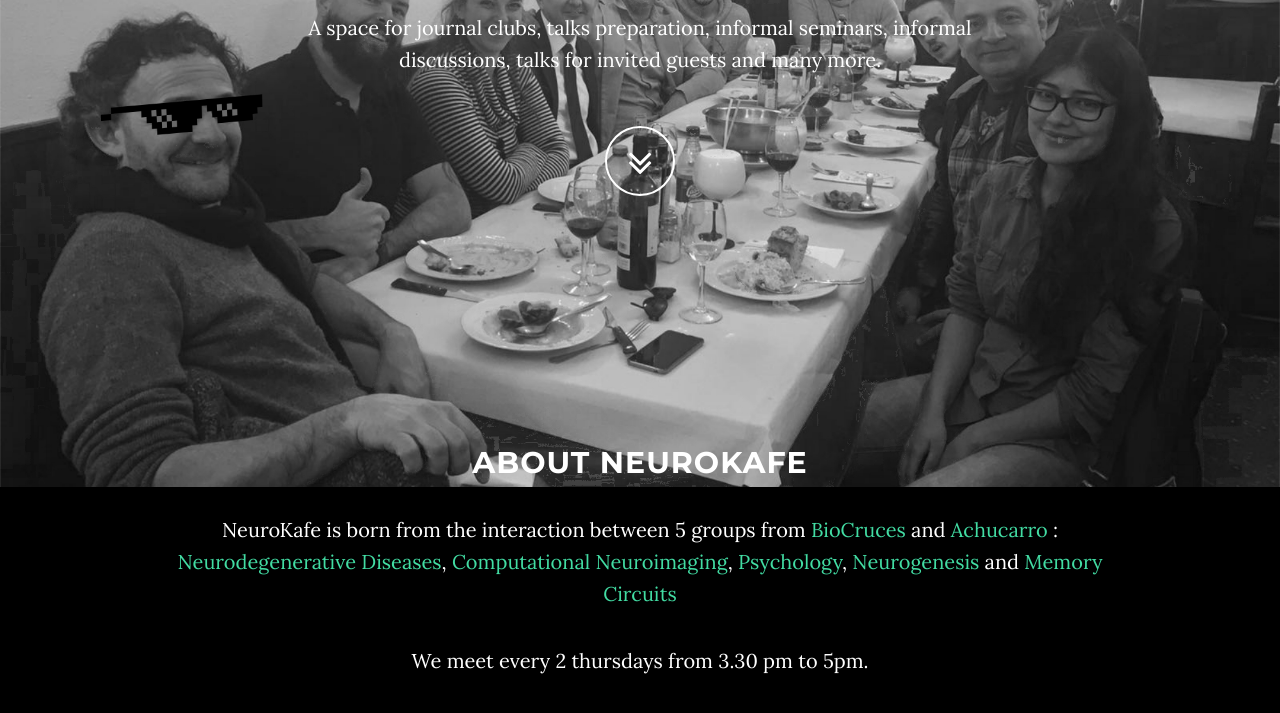
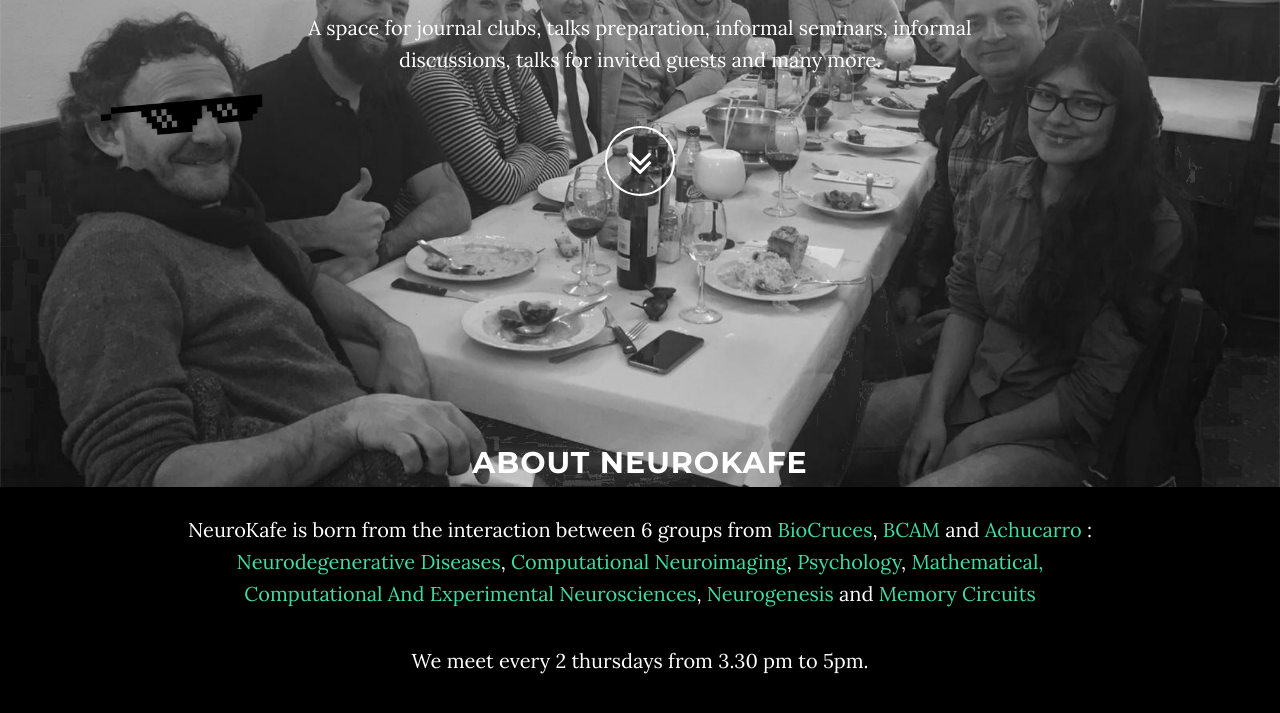
Before and after one commit to neurokafe/neurokafe.github.io, a website: page index.html in a window 1280 px wide. Shown: the part 313-1026 px from the top of the page. Drawn offline with nearby package versions, Linux system fonts and the light colour scheme; some packages are replaced by stand-ins of ours.

Commit message:
added new BCAM group

```diff
--- a/index.html
+++ b/index.html
@@ -106,12 +106,14 @@
             <div class="col-lg-10 col-lg-offset-1">
                 <h2>About NeuroKafe</h2>
 
-                <p>NeuroKafe is born from the interaction between 5 groups from
-                  <a target="_blank" href="http://biocruces.com">BioCruces</a>
+                <p>NeuroKafe is born from the interaction between 6 groups from
+                  <a target="_blank" href="http://biocruces.com">BioCruces</a>,
+		  <a target="_blank" href="http://www.bcamath.org">BCAM</a>
                   and <a target="_blank" href="http://www.achucarro.org">Achucarro</a> :
                   <a target="_blank" href="http://biocruces.com/web/biocruces/bc5.01">Neurodegenerative Diseases</a>,
                   <a target="_blank" href="http://biocruces.com/web/biocruces/bc5.08">Computational Neuroimaging</a>,
                   <a target="_blank" href="http://biocruces.com/web/biocruces/bc5.12">Psychology</a>,
+		  <a target="_blank" href="http://www.bcamath.org/en/research/lines/MCEN">Mathematical, Computational And Experimental Neurosciences</a>,
                   <a target="_blank" href="http://www.achucarro.org/research/group/laboratory-of-neural-stem-cells-and-neurogenesis">Neurogenesis</a> and
                   <a target="_blank" href="http://www.achucarro.org/es/research/group/laboratory-of-memory-circuits">Memory Circuits</a>
                 </p>
```
